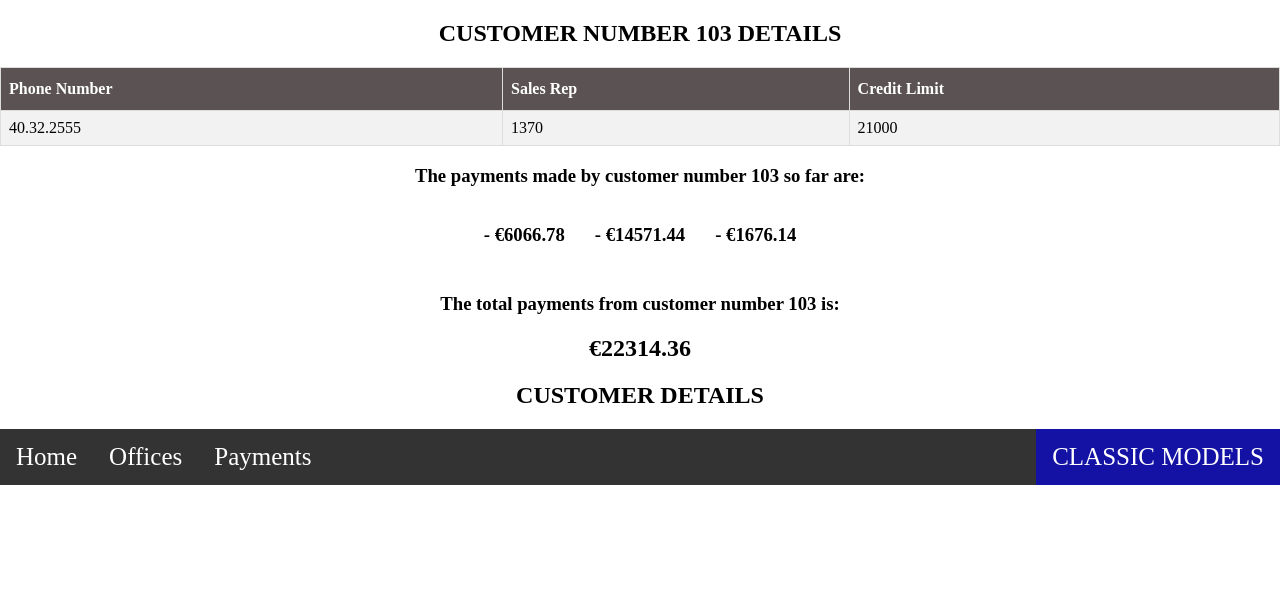
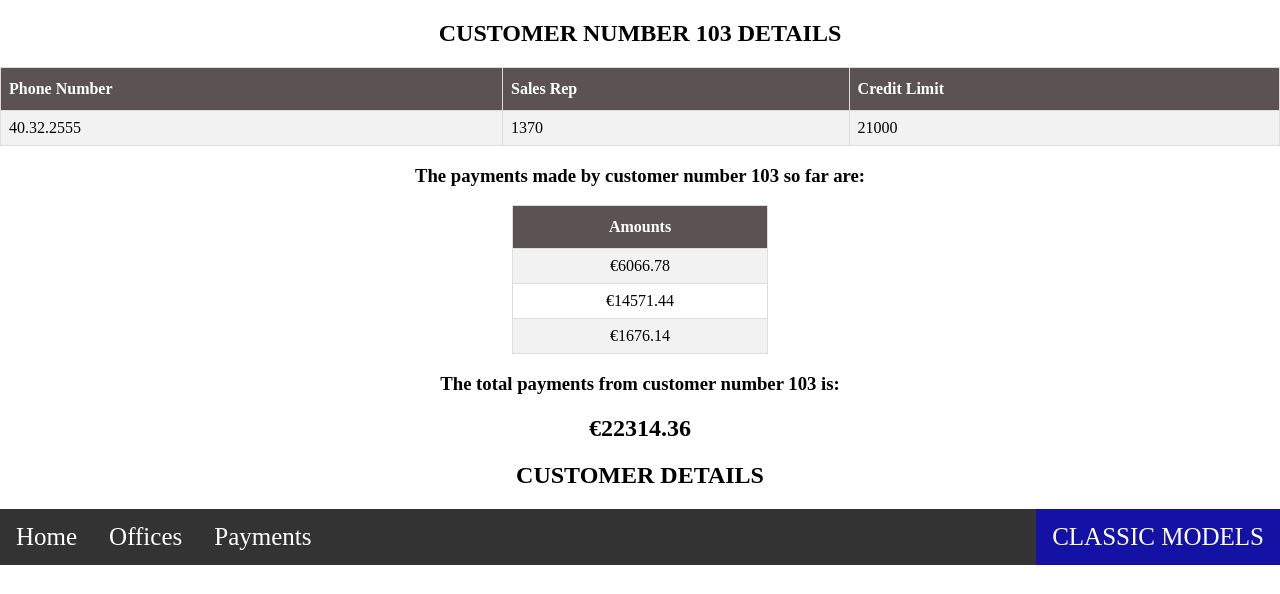
Before and after one commit to Miguelmargar/ucd_web_app_dev_assignments, a PHP site: page /paymentsExtra.php?id=103 in a window 1280 px wide. Shown: the part 56-650 px from the top of the page. Run offline with PHP 8.4, Linux system fonts and the light colour scheme; data comes from the database, SQL or seed files in the repository.

Commit message:
changed display manner for different amounts in paymentsExtra.php from lone amounts to display in table

```diff
--- a/assignment3/paymentsExtra.php
+++ b/assignment3/paymentsExtra.php
@@ -67,13 +67,14 @@
 
         // enumerate all amounts by specified customer ---------------------------------------
         echo "<h3 class=\"center\">The payments made by customer number ".$get_id." so far are:</h3>";
-        echo "<div class=\"center\">";
+        echo "<table class=\"center amounts\">";
+        echo "<tr class=\"center\"><th class=\"center\">Amounts</th></tr>";
         $total_payment = 0;
         while ($i = $stmt2->fetch()) {
-            echo "<div class=\"amounts\"><h3>- €".$i['amount']."</h3></div>";
+            echo "<tr class=\"center\"><td class=\"center\"> €".$i['amount']."</td></tr>";
             $total_payment += $i['amount'];
         }
-        echo "</div>";
+        echo "</table>";
 
         // display the total payments by the customer selected in payments.php-----------------
         echo "<h3 class=\"center\">The total payments from customer number ".$get_id." is:</h3>";
--- a/assignment3/style.css
+++ b/assignment3/style.css
@@ -76,9 +76,8 @@ th {
 }
 
 .amounts {
-    display: inline-block;
-    text-align: center;
-    padding: 0px 15px 10px 15px;
+    width: 20%;
+    margin: auto;
 }
 
 body {
```
